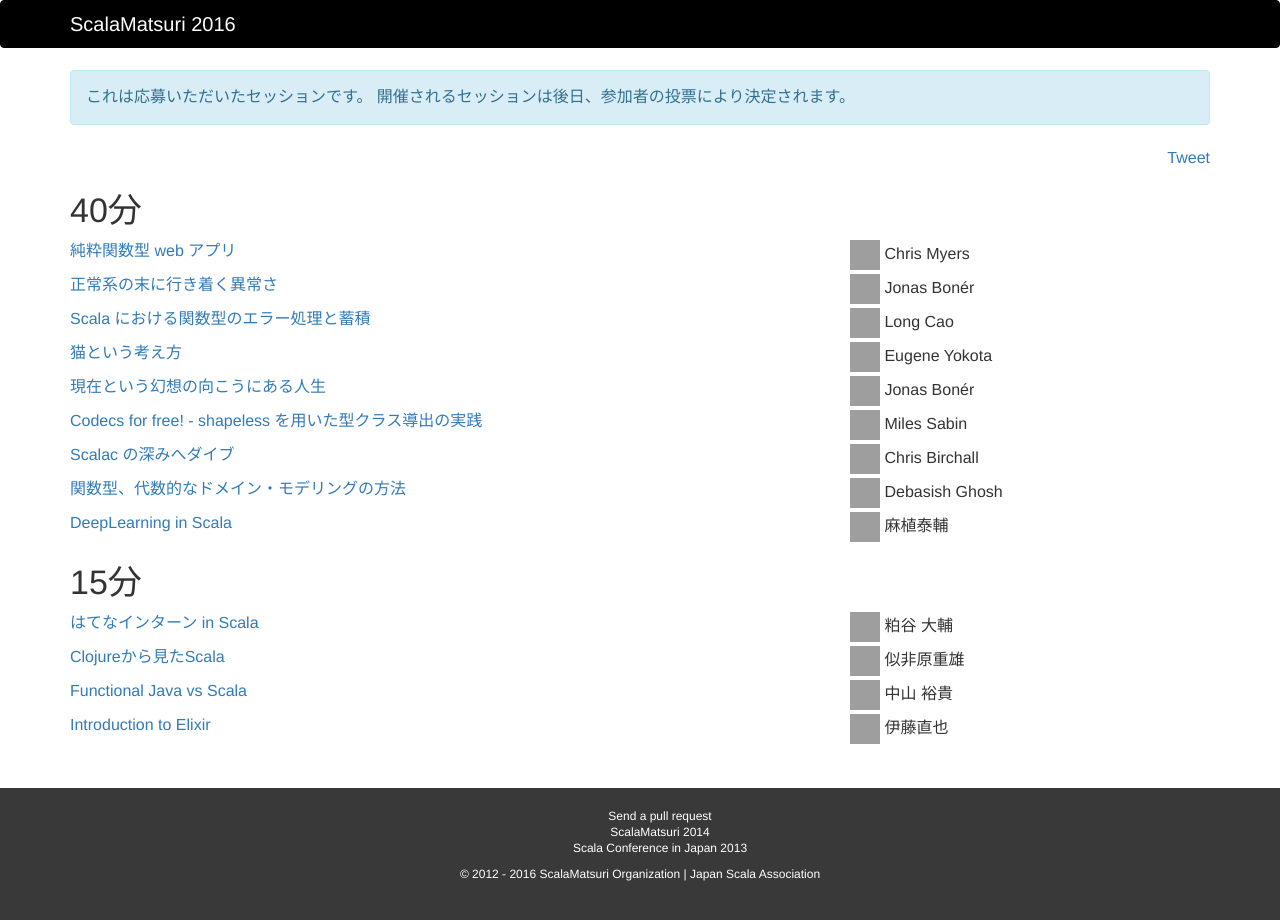
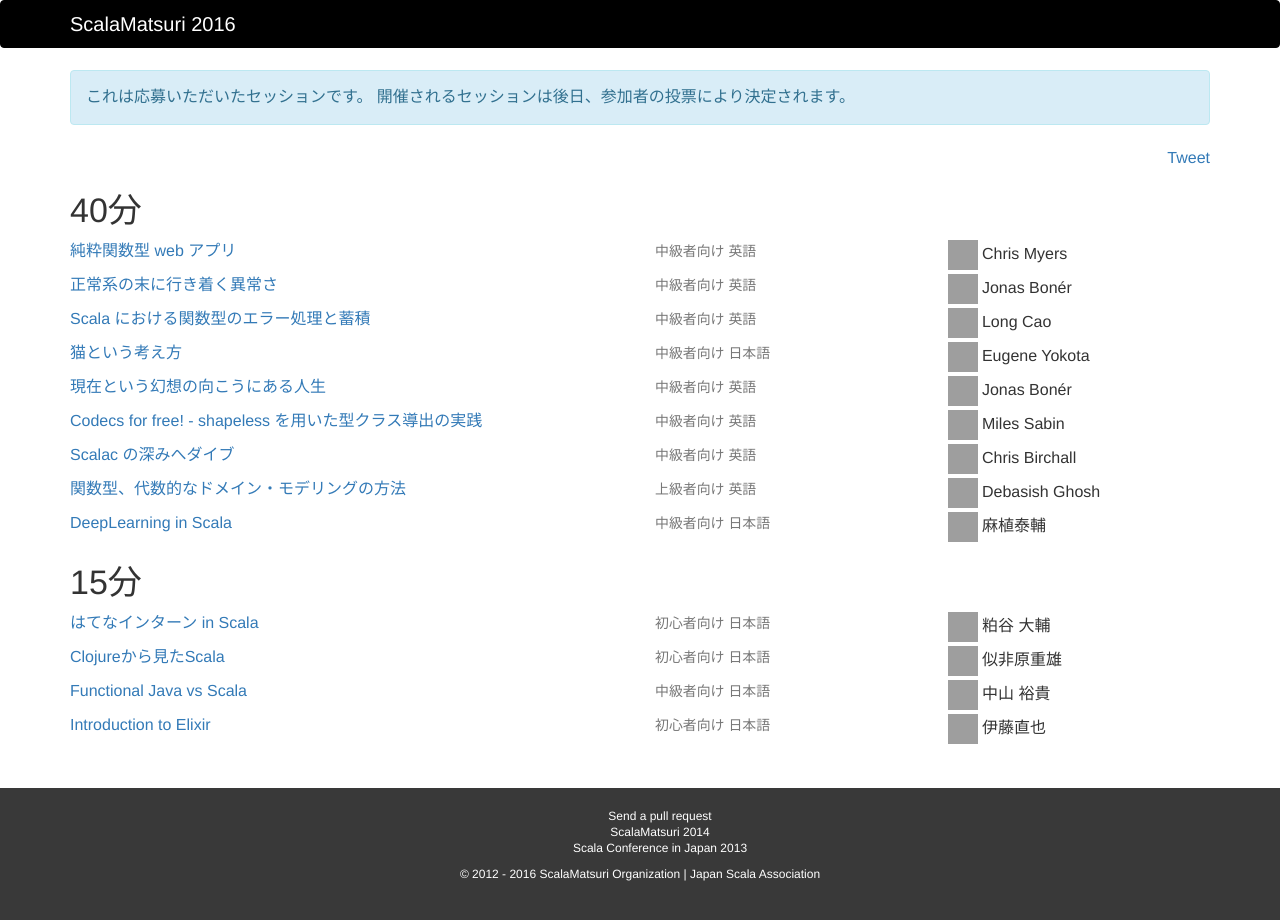
Before and after one commit to scalajp/2016.scalamatsuri.org, a Jekyll site: the page built from ja/candidates/index.html, in a window 1280 px wide, cut to the strip 0-928 px from the top of the page. Shown: the top 920 px of the strip. Built offline with Jekyll 4.4.1, drawn with Linux system fonts in a browser that asks for light colours; nearby versions of some CDN libraries; comment, search, counter and statistics services are not loaded; grey boxes are pictures that could not be loaded.

Commit message:
Show audience and language in candidates list

```diff
--- a/ja/candidates/element.html
+++ b/ja/candidates/element.html
@@ -1,10 +1,24 @@
 ---
 ---
 <div class="row candidate-row">
-  <div class="col-sm-8">
+  <div class="col-sm-6">
     <a href="{{ include.candidate.url }}">{{ include.candidate.title }}</a>
   </div>
-  <div class="col-sm-4">
+  <div class="col-sm-3">
+    <small class="text-muted">
+      {% case include.candidate.audience %}
+      {% when "Beginner" %} 初心者向け
+      {% when "Intermediate" %} 中級者向け
+      {% when "Advanced" %} 上級者向け
+      {% endcase %}
+
+      {% case include.candidate.language %}
+      {% when "Japanese" %} 日本語
+      {% when "English" %} 英語
+      {% endcase %}
+  </small>
+  </div>
+  <div class="col-sm-3">
     {% if include.candidate.icon %}
       <img src="{{ include.candidate.icon }}" class="icon-mini">
     {% endif %}
```
Also changed, not shown: en/candidates/element.html (+16 -2 lines).
